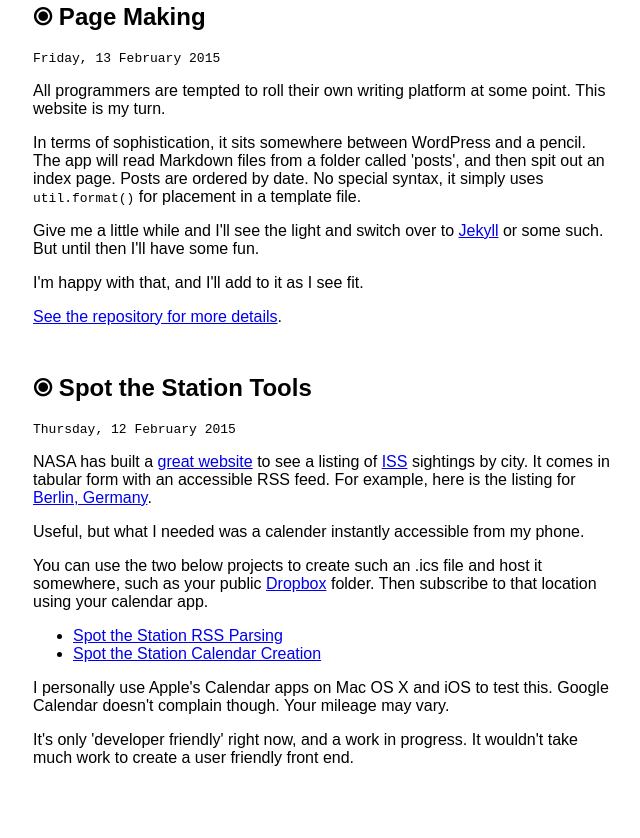
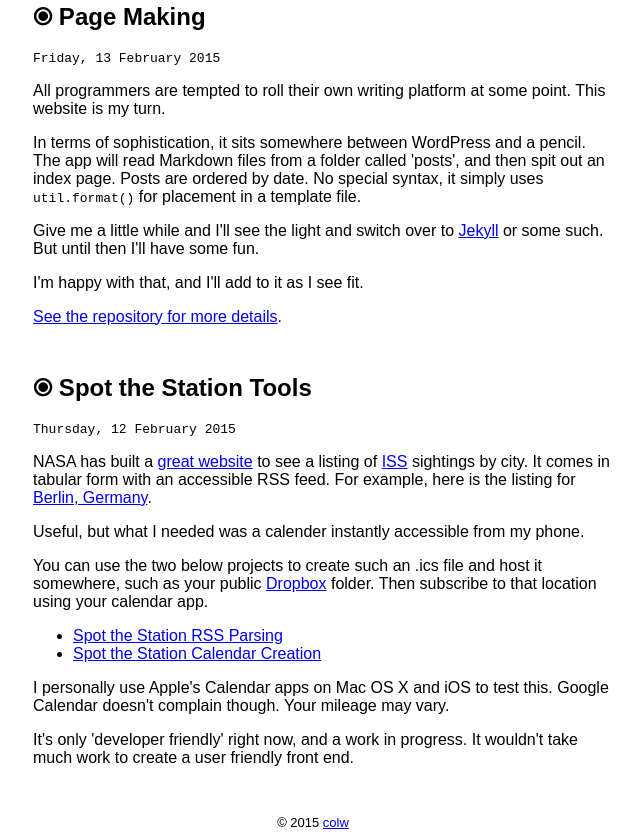
Before and after one commit to colw/colw.github.io, a plain HTML site: page index.html in a window 1280 px wide. Shown: the part 504-1342 px from the top of the page, without its empty margins (327-967 px from the left). Before the commit the page ends 1319 px from the top, so only its background shows below. Drawn offline with nearby package versions, Linux system fonts and the light colour scheme.

Commit message:
Added copyright, contact info.

```diff
--- a/index.html
+++ b/index.html
@@ -10,6 +10,7 @@
   h1 {font-family: 'Special Elite';}
   .thing {padding-left: 1em; margin-bottom: 3em;}
   img {margin: 0 auto; max-width: 600px; box-shadow: 0 5px 5px -3px black;}
+  #copyright{text-align: center; font-size: small;}
   </style>
 </head>
 
@@ -62,4 +63,8 @@ folder. Then subscribe to that location using your calendar app.</p>
 
 <p>It's only 'developer friendly' right now, and a work in progress. It wouldn't take much work to create a user friendly front end.</p></div>
   </div>
+
+  <div id="copyright">
+    © 2015 <a href="mailto:colw@outlook.com">colw</a>
+  </div>
 </body>
```
Also changed, not shown: 1 other file.
